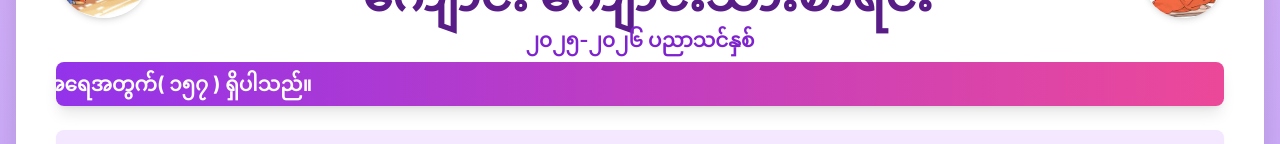
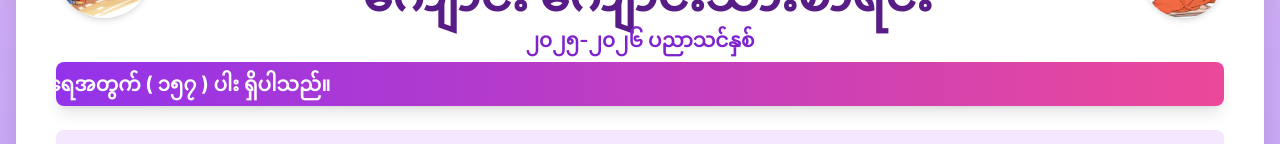
Before and after one commit to kosoe789/KSW, a plain HTML site: page index.html in a window 1280 px wide. Shown: the part 166-310 px from the top of the page. Drawn offline with nearby package versions, Linux system fonts and the light colour scheme; a web font is replaced by a local one.

Commit message:
Update index.html
ffff

```diff
--- a/index.html
+++ b/index.html
@@ -738,9 +738,9 @@
                         students = students.concat(parsed);
                     }
 
-                    totalStudentCountElement.textContent = `စုစုပေါင်း သံဃာတော်အရေအတွက်( ${convertToBurmeseNumerals(
+                    totalStudentCountElement.textContent = `စုစုပေါင်း သံဃာတော်အရေအတွက် ( ${convertToBurmeseNumerals(
                         students.length
-                    )} ) ရှိပါသည်။`;
+                    )} ) ပါး ရှိပါသည်။`;
 
                     populateAllFilters(students);
                     filterStudents();
```
